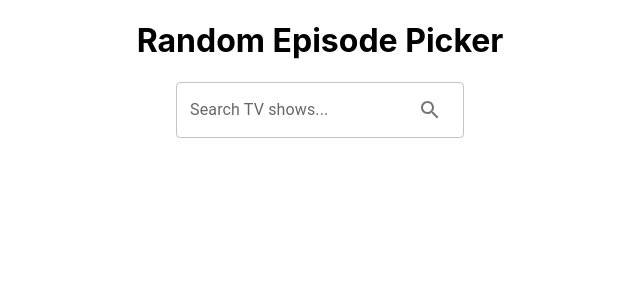
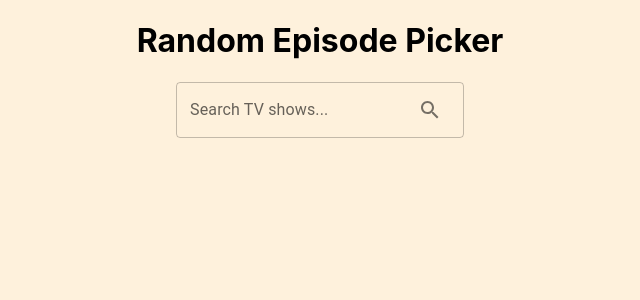
Before and after one commit to jjrpayne/random-episode-picker, a React (Create React App) app: page / in a window 1280 px wide. Shown: the top 300 px of the page, without its empty margins (320-960 px from the left). Built offline with nearby package versions, Linux system fonts and the light colour scheme; no server answers.

Commit message:
changed background colour

```diff
--- a/src/main.css
+++ b/src/main.css
@@ -4,18 +4,22 @@
 }
 
 .resultsList {
-	padding-top: 20px
+	padding-top: 20px;
 }
 
 .episodeInfo {
 	padding-top: 20px;
-	display: inline-block
+	display: inline-block;
 }
 
 .epDescription {
-	text-align: left
+	text-align: left;
 }
 
 .episodeCard {
 	width: 80vw;
 }
+
+body {
+	background: #fef1dc;
+}
```
